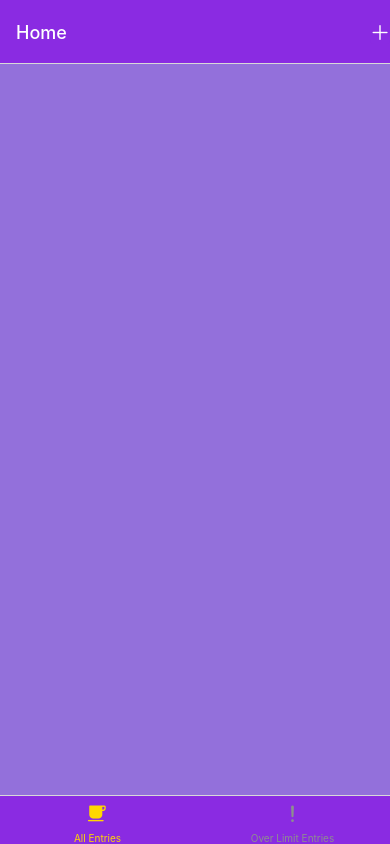
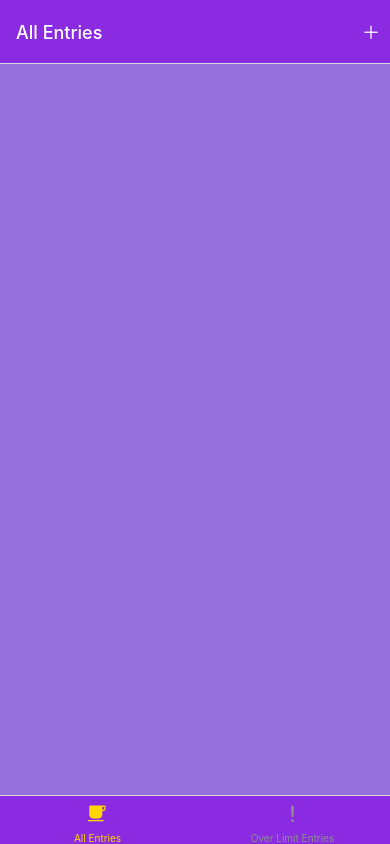
Before and after one commit to Boriswaikin/CS5520Spring2023-Assignment2, a React Native app: screen /Home in a window 390 px wide. Built offline with nearby package versions, Linux system fonts and the light colour scheme.

Commit message:
put the headerRight from setOption to return value

```diff
--- a/navigation/BottomTabNavigator.js
+++ b/navigation/BottomTabNavigator.js
@@ -1,3 +1,4 @@
+import { View} from 'react-native'
 import { createBottomTabNavigator } from '@react-navigation/bottom-tabs';
 import React, {useEffect} from 'react';
 import AllEntries from '../screens/AllEntries';
@@ -14,20 +15,19 @@ export default function BottomTabNavigator({route,navigation}) {
         // Use `setOptions` to update the button that we previously specified
         // Now the button includes an `onPress` handler to update the count
         navigation.setOptions({
-            // title: 'My profile',
-            headerRight: () => {
-                return <PressableButton
-                customizedStyle={{backgroundColor: Color.headerTabColor}}
-                buttonPressed = {()=>navigation.navigate("AddEntries")}>
-                <AntDesign name = 'plus' size={20} color = {Color.headerTintColor}/>
-                </PressableButton>
-                },
-        });
-      },[navigation]);
+            headerShown:false,
+      })});
 
     return (
         <Tab.Navigator screenOptions={({route})=>({
-            headerShown:false,
+            // headerShown:false,
+            headerStyle:{
+                backgroundColor:Color.headerTabColor
+              },
+            headerTintColor: Color.headerTintColor,
+            headerTitleStyle:{
+            fontSize:18
+            },
             tabBarActiveTintColor: Color.tabIconColor,
             tabBarStyle:{backgroundColor:Color.headerTabColor},
             tabBarIcon: ({color,focused})=>{
@@ -38,7 +38,16 @@ export default function BottomTabNavigator({route,navigation}) {
                 if(route.name === "Over Limit Entries"){
                     iconName = focused ? 'md-alert-sharp' : 'md-alert-outline'
                 }
-                return <Ionicons name={iconName} size={22} color={color}/>}
+                return <Ionicons name={iconName} size={22} color={color}/>},
+                headerRight: () => {
+                    return <View style={{marginRight:10}}><PressableButton
+                    customizedStyle={
+                        {backgroundColor: Color.headerTabColor}}
+                    buttonPressed = {()=>navigation.navigate("AddEntries")}>
+                    <AntDesign name = 'plus' size={18} color = {Color.headerTintColor}/>
+                    </PressableButton>
+                    </View>
+                    },
             })}>
             <Tab.Screen
                 name="All Entries"
```
